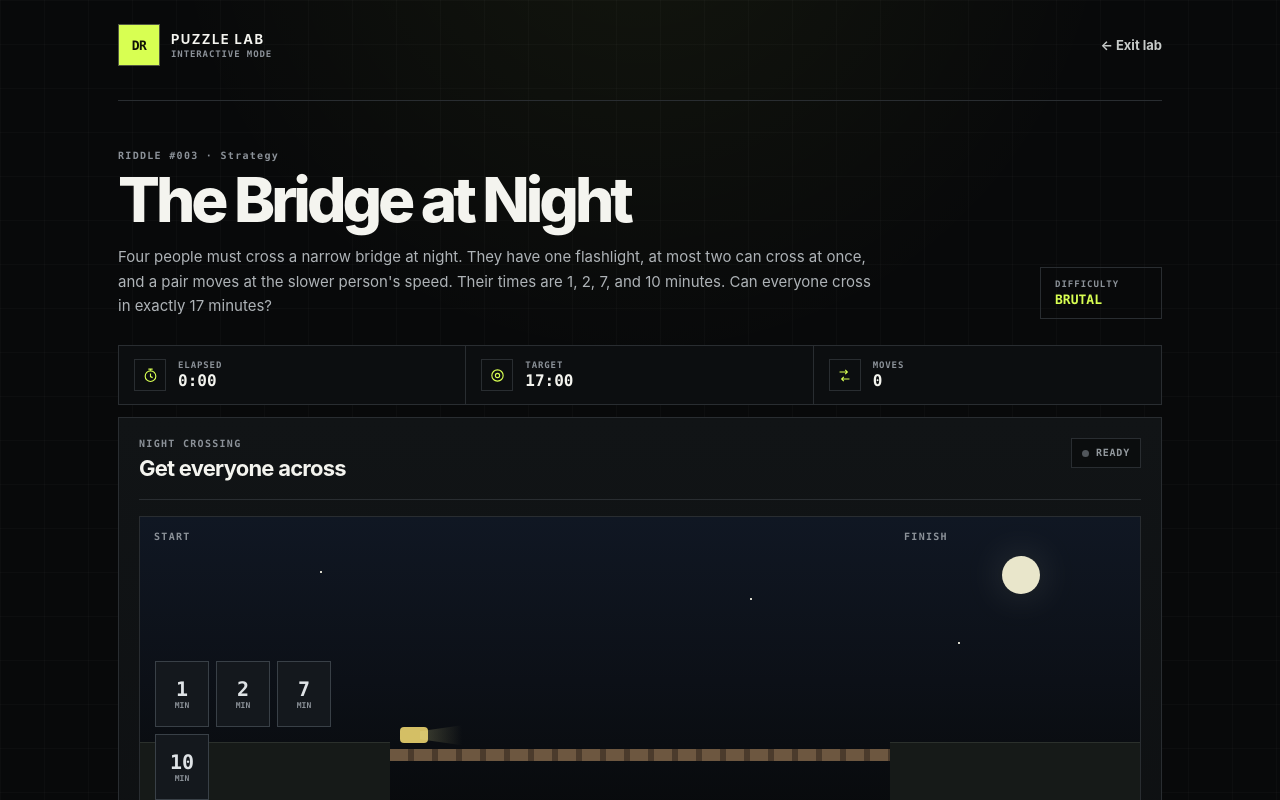
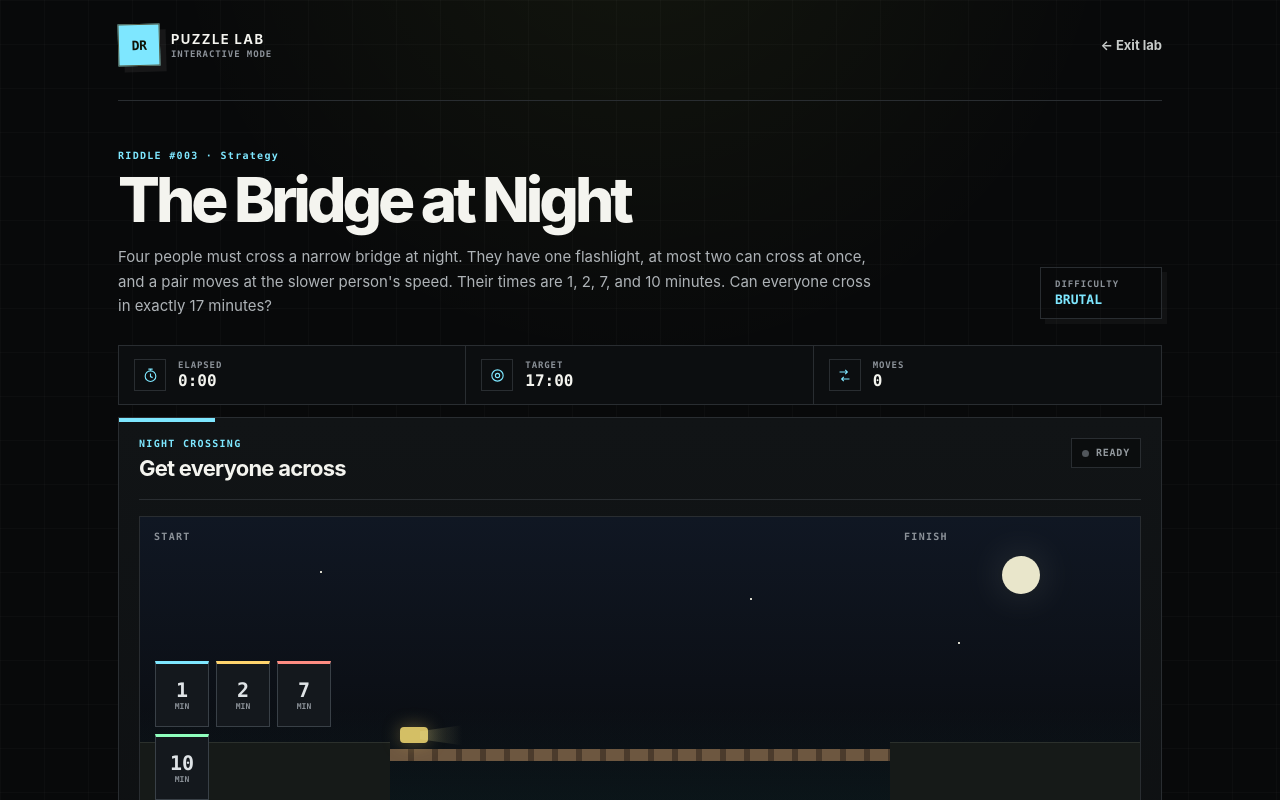
Before and after one commit to maguire-ui/Daily-riddle, a Next.js app: page /visualize in a window 1280 px wide. Shown: the top 800 px of the page. Built offline with nearby package versions, Linux system fonts and the light colour scheme.

Commit message:
Polish puzzle themes and add switches visuals

```diff
--- a/app/globals.css
+++ b/app/globals.css
@@ -305,3 +305,229 @@ svg{display:block}
 @media(prefers-reduced-motion:reduce){
   *,*::before,*::after{scroll-behavior:auto!important;animation:none!important;transition:none!important}
 }
+
+
+/* Per-riddle identity + playful polish */
+.riddle-theme{--accent-2:#75e8ff;--accent-3:#ff9b68}
+.riddle-1{--accent:#ffb45f;--accent-2:#ff6f61;--accent-3:#ffe08a}
+.riddle-2{--accent:#f2cc62;--accent-2:#83d8ff;--accent-3:#ff8f6b}
+.riddle-3{--accent:#7ee7ff;--accent-2:#ffd36d;--accent-3:#8fffbd}
+.riddle-4{--accent:#ffca5c;--accent-2:#7de1ff;--accent-3:#ff7b70}
+
+.riddle-theme .wordmark-box{
+  box-shadow:6px 6px 0 rgba(255,255,255,.06);
+  transform:rotate(-1.5deg)
+}
+.riddle-theme .riddle-panel,
+.riddle-theme .game-stage{
+  position:relative;
+  overflow:hidden
+}
+.riddle-theme .riddle-panel::before,
+.riddle-theme .game-stage::before{
+  content:"";
+  position:absolute;
+  inset:0 auto auto 0;
+  width:96px;
+  height:4px;
+  background:var(--accent);
+  z-index:5
+}
+.riddle-theme .challenge-index strong,
+.riddle-theme .stage-label,
+.riddle-theme .play-number{color:var(--accent)}
+.riddle-theme .play-button,
+.riddle-theme .action-button{background:var(--accent);color:#0b0d0f}
+.riddle-theme .play-button:hover,
+.riddle-theme .action-button:hover:not(:disabled){filter:brightness(1.07);transform:translateY(-1px)}
+.riddle-theme .secondary-card:nth-child(1)::before,
+.riddle-theme .secondary-card:nth-child(2)::before{
+  content:"";
+  position:absolute;
+  width:10px;height:10px;
+  top:14px;right:14px;
+  border-radius:50%
+}
+.riddle-theme .secondary-card:nth-child(1)::before{background:var(--accent-2)}
+.riddle-theme .secondary-card:nth-child(2)::before{background:var(--accent-3)}
+.riddle-theme .meta-line span:nth-of-type(2){color:var(--accent)}
+.riddle-theme .difficulty-stamp{box-shadow:5px 5px 0 rgba(255,255,255,.035)}
+.riddle-theme .difficulty-stamp strong{color:var(--accent)}
+
+.anti-cheat-note{
+  display:grid;
+  grid-template-columns:auto 1fr;
+  gap:14px;
+  align-items:start;
+  margin:14px 0 0;
+  padding:12px 14px;
+  border:1px dashed #394047;
+  background:#0a0c0e
+}
+.anti-cheat-note>span{
+  font:900 9px/1.2 ui-monospace,SFMono-Regular,Menlo,monospace;
+  letter-spacing:.12em;
+  color:var(--accent);
+  white-space:nowrap
+}
+.anti-cheat-note p{margin:0;color:var(--muted);font-size:11px;line-height:1.5}
+.rope-safe-hud .hud-stat:nth-child(3) strong{letter-spacing:.08em;color:var(--accent)}
+.rope-done .rope-cord{filter:grayscale(1) brightness(.55)}
+.rope-done{border-color:#383c40;background:#0d0f10}
+.rope-controls{justify-content:space-between}
+.rope-controls .action-button{min-width:170px}
+
+/* Three-switch puzzle */
+.switch-layout{
+  display:grid;
+  grid-template-columns:minmax(240px,.85fr) minmax(280px,1.15fr);
+  gap:14px;
+  margin-top:16px
+}
+.switch-bank,
+.bulb-room{
+  border:1px solid var(--line);
+  background:#0a0c0e;
+  min-height:300px;
+  padding:16px
+}
+.switch-bank{display:grid;grid-template-columns:repeat(3,1fr);gap:10px;align-content:start}
+.wall-switch{
+  min-height:158px;
+  border:1px solid #33383d;
+  background:#121517;
+  color:var(--text);
+  display:grid;
+  place-items:center;
+  align-content:center;
+  gap:10px
+}
+.wall-switch:hover:not(:disabled){background:#171b1e;border-color:#485057}
+.switch-track{
+  position:relative;
+  width:40px;height:72px;
+  border:1px solid #454b50;
+  border-radius:20px;
+  background:#090b0c;
+  box-shadow:inset 0 5px 14px rgba(0,0,0,.45)
+}
+.switch-track i{
+  position:absolute;
+  left:6px;bottom:6px;
+  width:26px;height:26px;border-radius:50%;
+  background:#697077;
+  transition:transform .2s ease,background .2s ease,box-shadow .2s ease
+}
+.wall-switch.on .switch-track i{
+  transform:translateY(-32px);
+  background:var(--accent);
+  box-shadow:0 0 22px color-mix(in srgb,var(--accent) 45%,transparent)
+}
+.wall-switch strong{
+  font:900 10px/1 ui-monospace,SFMono-Regular,Menlo,monospace;
+  letter-spacing:.08em
+}
+.wall-switch small{
+  font:800 9px/1 ui-monospace,SFMono-Regular,Menlo,monospace;
+  color:var(--muted)
+}
+.wall-switch.on small{color:var(--accent)}
+.wait-button{grid-column:1/-1;justify-self:stretch}
+
+.bulb-room{
+  position:relative;
+  overflow:hidden;
+  padding:0;
+  background:
+    linear-gradient(90deg,rgba(255,255,255,.025) 1px,transparent 1px),
+    linear-gradient(rgba(255,255,255,.025) 1px,transparent 1px),
+    #0c1013;
+  background-size:24px 24px
+}
+.door{
+  position:absolute;
+  inset:20px;
+  border:2px solid #3a4147;
+  background:#161a1d;
+  display:grid;
+  place-items:center;
+  transition:transform .35s ease,opacity .35s ease;
+  transform-origin:left center;
+  z-index:3
+}
+.door span{
+  font:900 11px/1 ui-monospace,SFMono-Regular,Menlo,monospace;
+  letter-spacing:.1em;color:#8e969c
+}
+.bulb-room.open .door{transform:perspective(700px) rotateY(-86deg);opacity:.15}
+.bulb-fixture{
+  min-height:300px;
+  display:grid;
+  place-items:center;
+  align-content:center;
+  gap:12px;
+  position:relative
+}
+.bulb{
+  width:76px;height:76px;
+  border-radius:50% 50% 45% 45%;
+  border:2px solid #6b7378;
+  background:#202529;
+  position:relative;
+  z-index:2
+}
+.bulb::after{
+  content:"";
+  position:absolute;
+  left:22px;right:22px;bottom:-26px;height:27px;
+  background:repeating-linear-gradient(0deg,#798087 0 4px,#51585d 4px 7px)
+}
+.bulb-fixture.on .bulb{
+  background:#fff2a6;
+  border-color:#fff6cb;
+  box-shadow:0 0 24px rgba(255,232,119,.52)
+}
+.bulb-glow{
+  position:absolute;
+  width:170px;height:170px;border-radius:50%;
+  background:radial-gradient(circle,rgba(255,225,107,.26),transparent 68%);
+  opacity:0;
+  transform:scale(.7)
+}
+.bulb-fixture.on .bulb-glow{opacity:1;transform:scale(1)}
+.bulb-fixture>strong{
+  margin-top:24px;
+  font:900 10px/1 ui-monospace,SFMono-Regular,Menlo,monospace;
+  letter-spacing:.09em
+}
+.bulb-fixture>small{color:var(--accent);font-weight:800}
+
+.bridge-stage .person-chip:nth-child(1){border-top:3px solid #7ee7ff}
+.bridge-stage .person-chip:nth-child(2){border-top:3px solid #ffd36d}
+.bridge-stage .person-chip:nth-child(3){border-top:3px solid #ff8c82}
+.bridge-stage .person-chip:nth-child(4){border-top:3px solid #8fffbd}
+.bridge-stage .flashlight{box-shadow:0 0 18px rgba(255,215,110,.35)}
+.bridge-stage .night-sky::after{
+  content:"";
+  position:absolute;inset:auto 0 0;
+  height:36%;
+  background:linear-gradient(180deg,transparent,rgba(16,42,49,.38))
+}
+.coin-stage .coin-token:hover:not(:disabled){transform:translateY(-3px) rotate(-1deg)}
+.coin-stage .balance-machine{box-shadow:inset 0 0 70px rgba(126,231,255,.025)}
+
+@media(max-width:760px){
+  .switch-layout{grid-template-columns:1fr}
+  .switch-bank,.bulb-room{min-height:0}
+  .wall-switch{min-height:132px}
+  .bulb-fixture{min-height:270px}
+  .anti-cheat-note{grid-template-columns:1fr;gap:6px}
+  .anti-cheat-note>span{white-space:normal}
+}
+@media(max-width:430px){
+  .switch-bank{grid-template-columns:repeat(3,1fr);gap:6px;padding:10px}
+  .wall-switch{min-height:112px;gap:7px}
+  .switch-track{width:34px;height:62px}
+  .switch-track i{width:22px;height:22px}
+  .wall-switch.on .switch-track i{transform:translateY(-28px)}
+}
```
